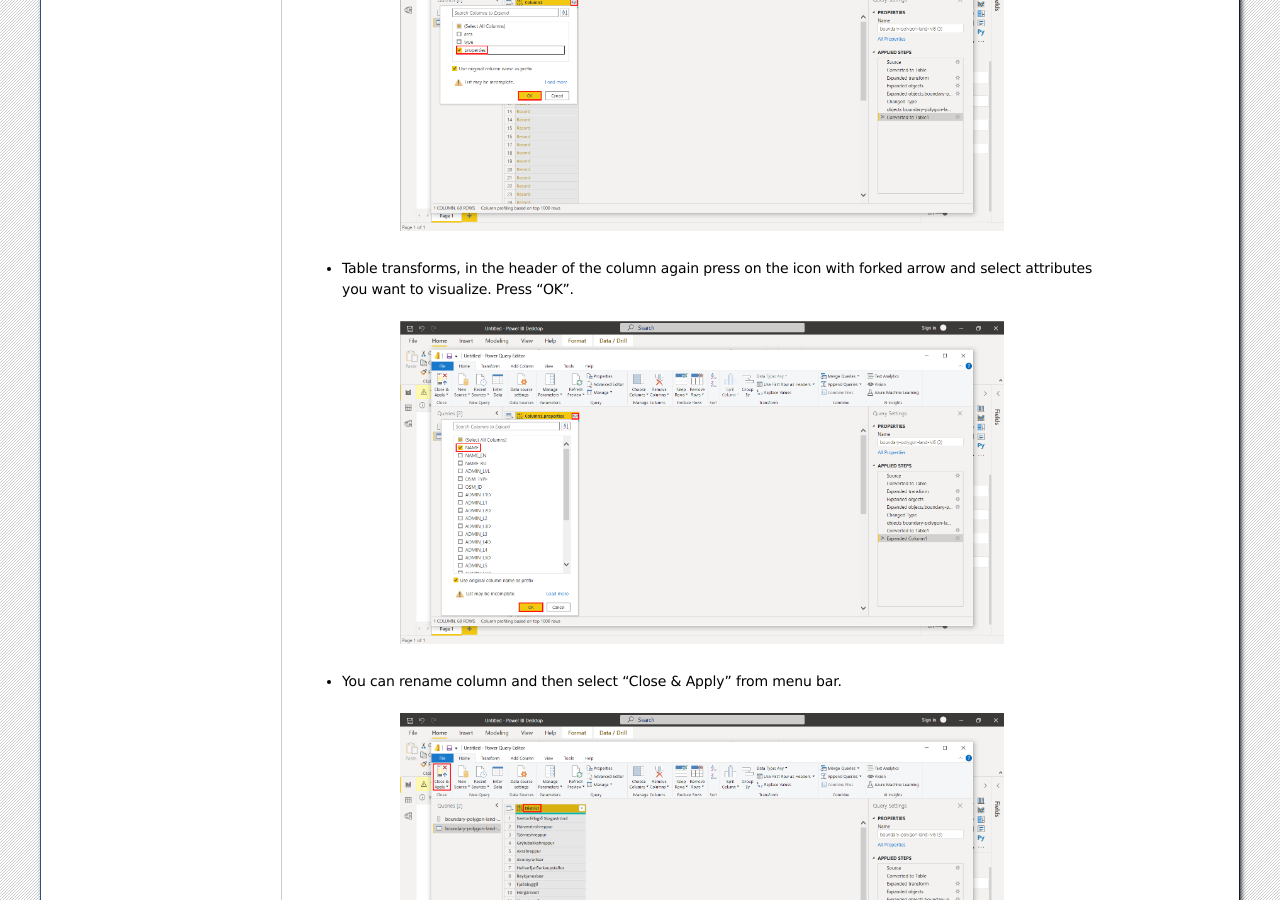
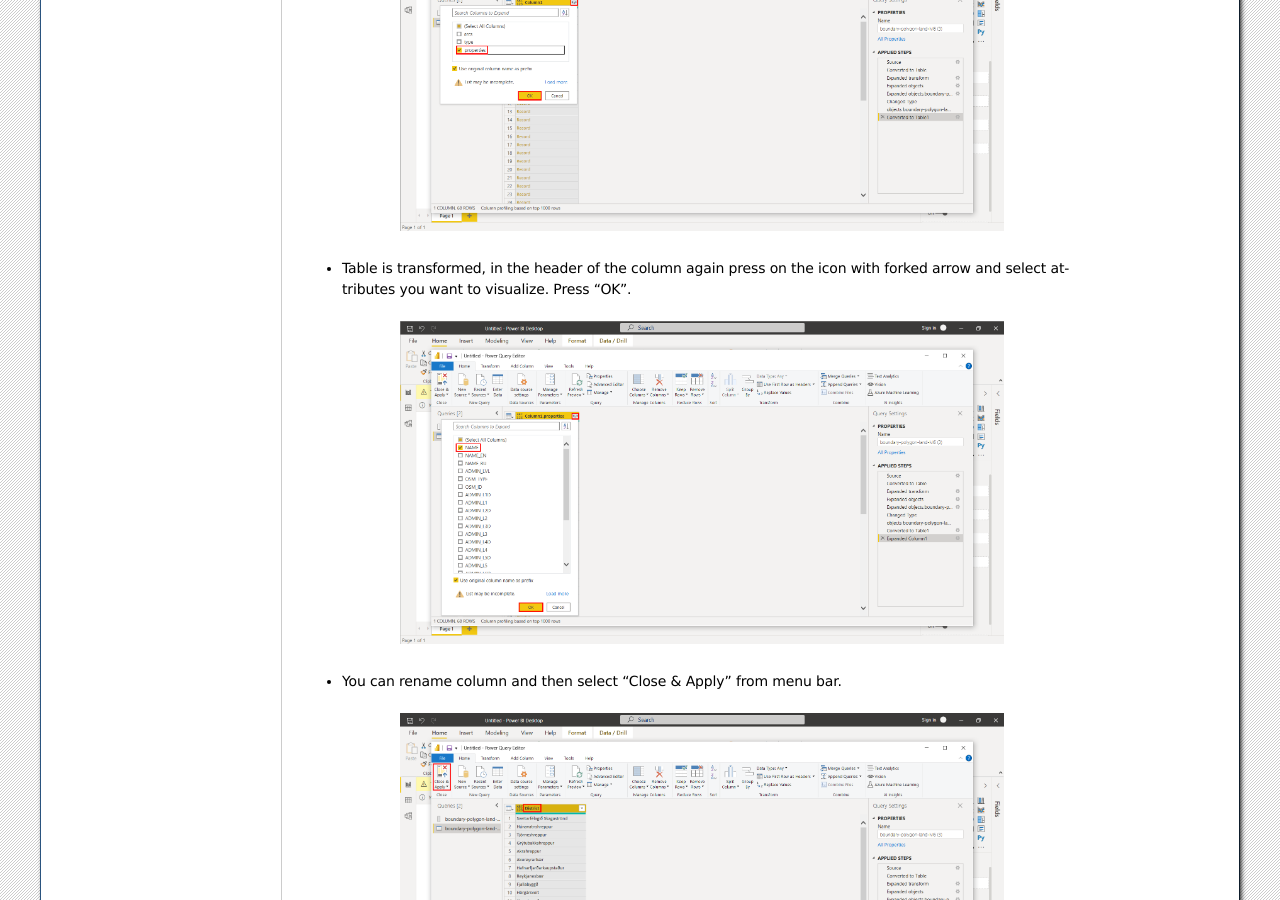
Before and after one commit to nextgis/docs_data, a Sphinx documentation site: the page built from source/power_bi_map.rst, in a window 1280 px wide and 900 px high, scrolled down 2837 px. Built offline with Sphinx 7.4.7, drawn with Linux system fonts in a browser that asks for light colours; formulas are drawn with MathJax 3; pages that are not in the unit, such as notebooks, are missing from menus.

Commit message:
Update power_bi_map.rst

```diff
--- a/source/power_bi_map.rst
+++ b/source/power_bi_map.rst
@@ -55,7 +55,7 @@
    :align: center
    :width: 16cm
 
-* Table transforms, in the header of the column again press on the icon with forked arrow and select attributes you want to visualize. Press "OK".
+* Table is transformed, in the header of the column again press on the icon with forked arrow and select attributes you want to visualize. Press "OK".
 
 .. figure:: _static/power_bi_map8.png
    :name: power_bi_map8
```
